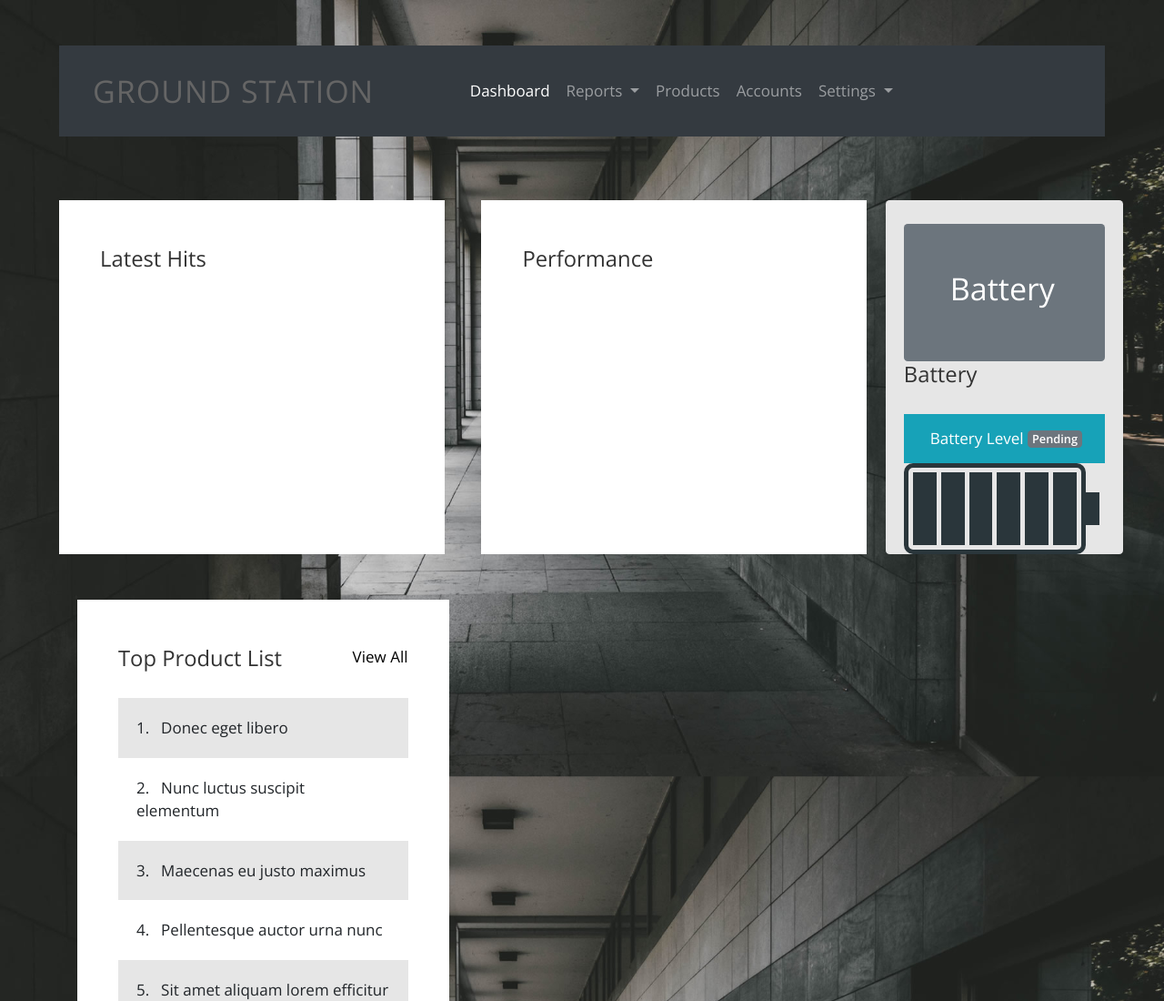
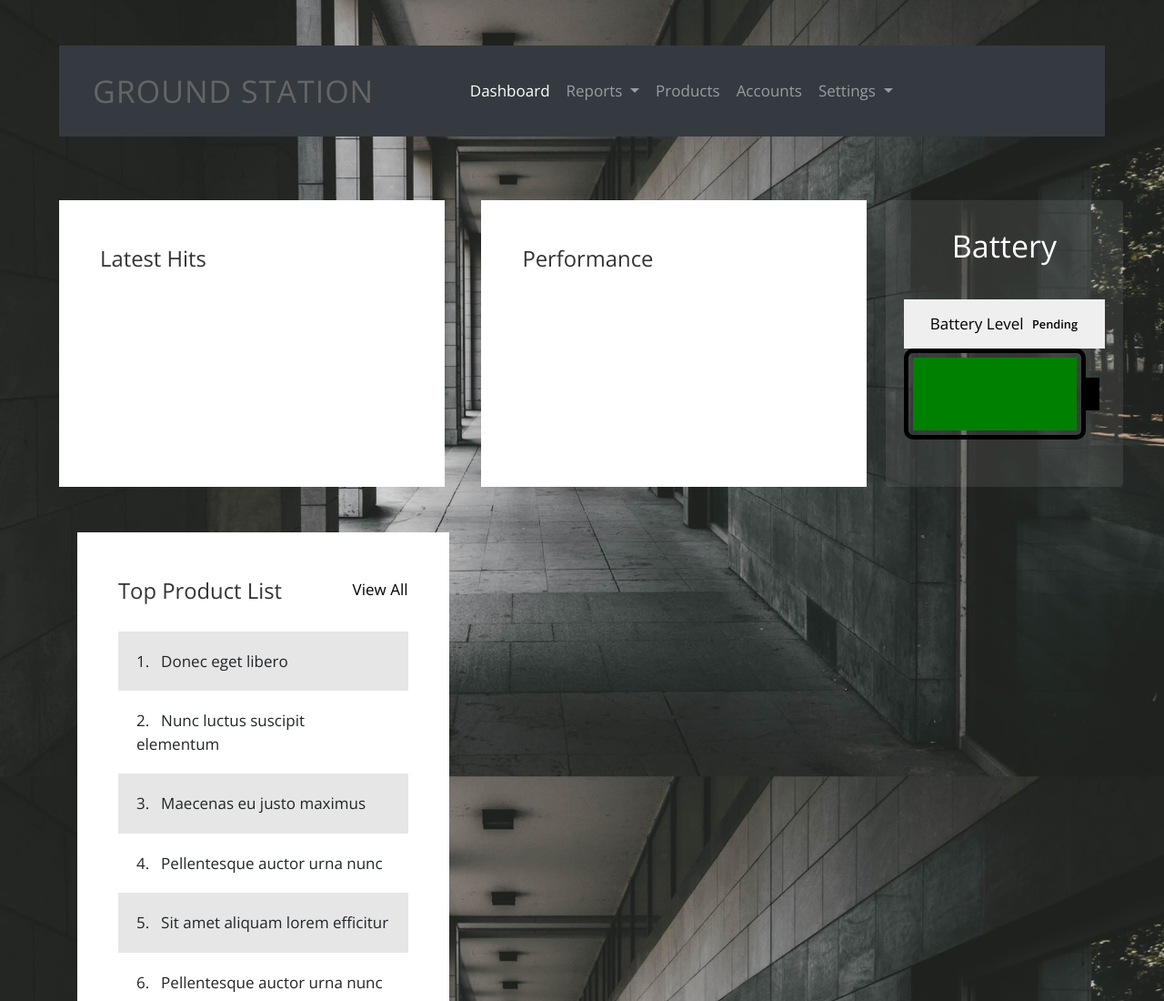
Before and after one commit to intentionalDisaster99/CanSatThree, a plain HTML site: page GroundStation/2108_dashboard/index.html in a window 1280 px wide. Shown: the top 1100 px of the page at 91% size. Drawn offline with nearby package versions, Linux system fonts and the light colour scheme.

Commit message:
Battery now updates the picture :D

```diff
--- a/GroundStation/2108_dashboard/css/tooplate.css
+++ b/GroundStation/2108_dashboard/css/tooplate.css
@@ -389,19 +389,29 @@ footer {
 }
 
 .battery {
-    --n: 6; /* the number of bar */
+    --n: 0; /* the number of bar */
     --g: 5px; /* the gap  */
 
     width: 200px; /* control the size */
-    color: #2A363B;
+    color: #000000;
     aspect-ratio: 2;
     border: var(--g) solid;
     padding: var(--g);
     border-radius: 10px;
-    background: repeating-linear-gradient(90deg, currentColor 0 calc(100% / var(--n) - var(--g)), #0000 0 calc(100% / var(--n))) 0 0 / calc(100% + var(--g)) content-box;
+    background: repeating-linear-gradient(90deg, currentColor 0 calc(100% / var(--n) - var(--g)),
+    hsla(0, 21%, 81%, 0) 0 calc(100% / var(--n))) 0 0 / calc(100% + var(--g)) content-box;
     position: relative;
     box-sizing: border-box;
 }
+
+.batteryInner {
+
+  background-color:green;
+  height: 100%;
+
+
+}
+
 .battery:before {
     content: "";
     position: absolute;
@@ -409,6 +419,21 @@ footer {
     background: currentColor;
 }
 
+.bat-header {
+  margin: 20px;
+  width: auto;
+  padding: 10px;
+  text-align: center;
+  border-radius: 5px;
+}
+
+.bat-level {
+
+}
+
+.bat-background {
+  background-color: rgba(211, 211, 211, 0.1);
+}
 
 .tm-login-col {
   max-width: 600px;
--- a/GroundStation/2108_dashboard/index.html
+++ b/GroundStation/2108_dashboard/index.html
@@ -90,21 +90,20 @@
                         <canvas id="barChart"></canvas>
                     </div>
                 </div>
-                <div class="tm-col tm-col-small rounded" style = "background-color:#E6E6E6">
+                <div class="tm-col tm-col-small rounded bat-background">
                     <!-- <div class="bg-white tm-block h-100">
                         <canvas id="pieChart" class="chartjs-render-monitor"></canvas>
                     </div> -->
-                    <div class="mt-4 p-5 bg-secondary text-white center rounded" style="height: auto;"><h2>Battery<h2></div>
-                        <h2 class="tm-block-title">Battery</h2>
-                        <button type="button" class="btn btn-info">
-                        Battery Level <span id="battery-level" class="badge bg-secondary"> Pending</span>
+                    <div class="bat-header"><h2 style="color:white;">Battery</h2></div>
+                        <button type="button" class="btn bat-level">
+                        Battery Level <span id="battery-level" class="badge "> Pending</span>
                         </button>
-                        <div class = "battery"></div>
+                        <div class = "battery"><div id="batteryInner" class ="batteryInner"></div></div>
                         <!-- <button type="button" class="btn btn-info">
                         Charging Status <p id="charging-status" class="badge bg-secondary">Pending</span>
                         -->
                         <!-- </button>  -->
-                        <div id ></div>
+                        <div></div>
                     </div>
 
 
--- a/GroundStation/2108_dashboard/js/battery.js
+++ b/GroundStation/2108_dashboard/js/battery.js
@@ -4,6 +4,11 @@ function updateBatteryStatus(battery) {
     document.getElementById('battery-level')
         .textContent =
         `${battery.level * 100}%`;
+
+    if (battery.level <= 100) {
+        batteryInner.style.width = battery.level * 100 + '%';
+    }
+    console.log(battery.level);
 
 
     document.getElementById('charging-status')
@@ -13,7 +18,10 @@ function updateBatteryStatus(battery) {
 
 
 
+// Updating the battery
+setInterval(function () {
 
+}, 100)
 
 
 navigator.getBattery().then(function (battery) {
```
